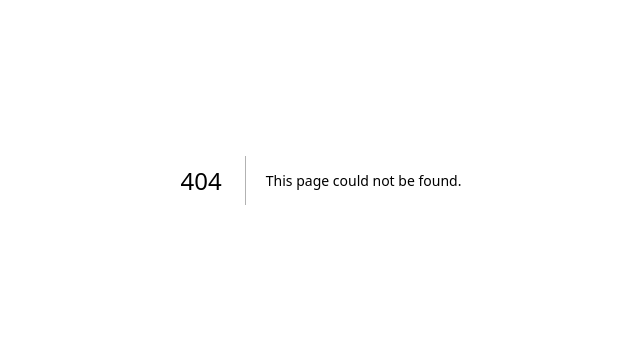
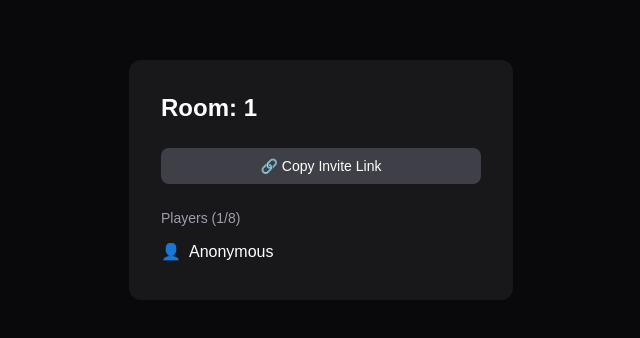
Before and after one commit to Suryansh-singh-137/sketchr, a Next.js app in the folder client/: page /lobby/1 in a window 1280 px wide. Before the commit this address had no page. Shown: the part 220-558 px from the top of the page, without its empty margins (319-959 px from the left). Built offline with nearby package versions, Linux system fonts and the light colour scheme; no server answers.

Commit message:
made the lobby page for users and host and connected it with backend , so that joined players are visible in  a room

```diff
--- /dev/null
+++ b/client/src/app/lobby/[roomId]/page.tsx
@@ -0,0 +1,154 @@
+"use client";
+import { useParams, useSearchParams } from "next/navigation";
+import { useState, useEffect, useRef } from "react";
+
+export default function LobbyPage() {
+  const params = useParams();
+  const searchParams = useSearchParams();
+
+  const roomId = params.roomId as string;
+  const username = searchParams.get("username") || "Anonymous";
+  const isHost = searchParams.get("host") === "true";
+
+  const [players, setPlayers] = useState<string[]>([username]);
+  const [drawTime, setDrawTime] = useState(80);
+  const [rounds, setRounds] = useState(3);
+  const wsRef = useRef<WebSocket | null>(null);
+  useEffect(() => {
+    fetch(`http://localhost:8080/room/players?room=${roomId}`)
+      .then((res) => res.json())
+      .then((data) => {
+        if (data.players) setPlayers(data.players);
+      });
+  }, [roomId]);
+
+  useEffect(() => {
+    const ws = new WebSocket(
+      `ws://localhost:8080/ws?room=${roomId}&username=${username}`,
+    );
+    wsRef.current = ws;
+
+    ws.onopen = () => {
+      ws.send(
+        JSON.stringify({
+          type: "player_joined",
+          username: username,
+        }),
+      );
+    };
+
+    ws.onmessage = (event) => {
+      const data = JSON.parse(event.data);
+
+      if (data.type === "player_joined") {
+        setPlayers((prev) => {
+          if (prev.includes(data.username)) return prev; // ← duplicate fix
+          const updated = [...prev, data.username];
+          // agar host hai toh updated list sabko bhejo
+          if (isHost) {
+            ws.send(
+              JSON.stringify({
+                type: "players_list",
+                players: updated,
+              }),
+            );
+          }
+          return updated;
+        });
+      }
+
+      // joiner ko existing players milenge
+      if (data.type === "players_list") {
+        setPlayers(data.players);
+      }
+
+      // game start hone pe game page pe jao
+      if (data.type === "game_start") {
+        window.location.href = `/game/${roomId}?username=${username}`;
+      }
+    };
+
+    return () => ws.close();
+  }, [roomId]);
+
+  return (
+    <main className="flex items-center justify-center min-h-screen bg-zinc-950 text-white">
+      <div className="bg-zinc-900 rounded-xl p-8 w-96 flex flex-col gap-6">
+        <h1 className="text-2xl font-bold">Room: {roomId}</h1>
+
+        <button
+          onClick={() =>
+            navigator.clipboard.writeText(
+              `${window.location.origin}/lobby/${roomId}?username=guest`,
+            )
+          }
+          className="px-4 py-2 bg-zinc-700 rounded-lg text-sm"
+        >
+          🔗 Copy Invite Link
+        </button>
+
+        <div>
+          <h2 className="text-zinc-400 text-sm mb-2">
+            Players ({players.length}/8)
+          </h2>
+          {players.map((p, i) => (
+            <div key={i} className="flex items-center gap-2 py-1">
+              <span>👤</span>
+              <span>{p}</span>
+              {p === username && isHost && (
+                <span className="text-xs text-yellow-400">host</span>
+              )}
+            </div>
+          ))}
+        </div>
+
+        {isHost && (
+          <div className="flex flex-col gap-3">
+            <div className="flex justify-between items-center">
+              <span>Draw Time</span>
+              <select
+                value={drawTime}
+                onChange={(e) => setDrawTime(Number(e.target.value))}
+                className="bg-zinc-800 rounded px-2 py-1"
+              >
+                <option value={30}>30s</option>
+                <option value={60}>60s</option>
+                <option value={80}>80s</option>
+                <option value={120}>120s</option>
+              </select>
+            </div>
+            <div className="flex justify-between items-center">
+              <span>Rounds</span>
+              <select
+                value={rounds}
+                onChange={(e) => setRounds(Number(e.target.value))}
+                className="bg-zinc-800 rounded px-2 py-1"
+              >
+                <option value={2}>2</option>
+                <option value={3}>3</option>
+                <option value={5}>5</option>
+              </select>
+            </div>
+          </div>
+        )}
+
+        {isHost && (
+          <button
+            onClick={() => {
+              wsRef.current?.send(
+                JSON.stringify({
+                  type: "game_start",
+                  drawTime: drawTime,
+                  rounds: rounds,
+                }),
+              );
+            }}
+            className="px-6 py-3 bg-green-500 text-white rounded-xl font-bold text-lg"
+          >
+            Start Game! 🎮
+          </button>
+        )}
+      </div>
+    </main>
+  );
+}
--- a/client/src/app/page.tsx
+++ b/client/src/app/page.tsx
@@ -19,13 +19,13 @@ export default function Home() {
     );
     const data = await response.json();
     const roomID = data.roomId;
-    router.push(`/game/${roomID}?username=${username}`);
+    router.push(`/lobby/${roomID}?username=${username}&host=true`);
   };
 
   const handleJoinRoom = () => {
     // router.push to game page with roomCode and username
     if (!roomCode || !username) return;
-    router.push(`/game/${roomCode}?username=${username}`);
+    router.push(`/lobby/${roomCode}?username=${username}`);
   };
 
   return (
```
